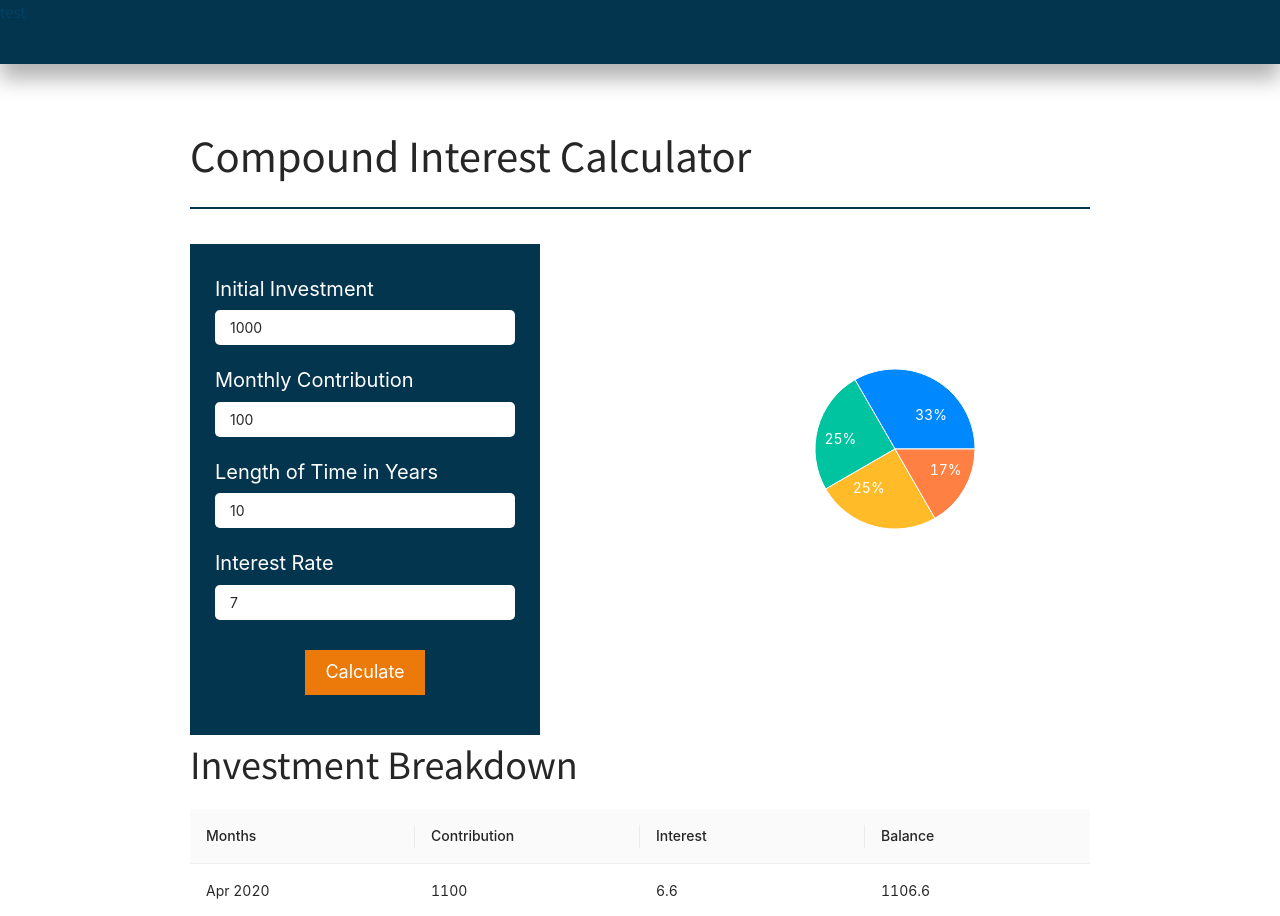
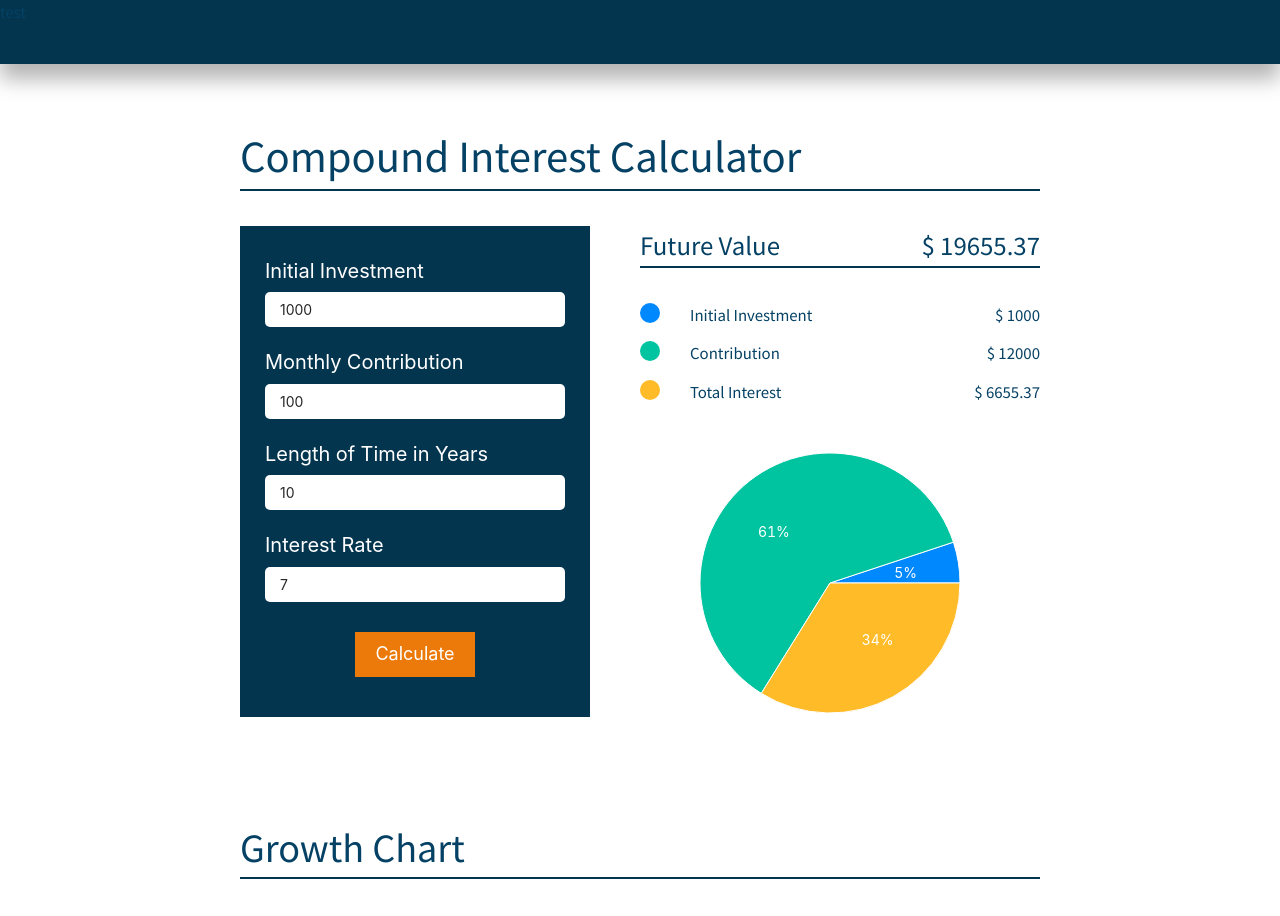
Before and after one commit to annsuparada/finance-calculator, a React (Create React App) app in the folder client/: page / in a window 1280 px wide. Shown: the top 916 px of the page. Built offline with nearby package versions, Linux system fonts and the light colour scheme.

Commit message:
desktop styling done

```diff
--- a/client/src/components/compoundInterest/CompoundChart.js
+++ b/client/src/components/compoundInterest/CompoundChart.js
@@ -5,7 +5,6 @@ import {
     LineChart, Line, XAxis, YAxis, CartesianGrid, Tooltip, Legend, ResponsiveContainer
 } from 'recharts';
 import './compoundChart.scss';
-import ComopundPieChart from './CompoundPieChart';
 
 const CompoundChart = (props) => {
     const data = [];
@@ -31,19 +30,17 @@ const CompoundChart = (props) => {
 
     return (
         <div>
-            {console.log(returnData)}
+            <h3>Growth Chart</h3>
+            <div className="line"></div>
             {returnData.length > 0 ?
                 <div className="chart-container">
                     {/* CompoundChart */}
                     {/* <div style={{ width: '100%', height: 400 }}>  */}
-                     {/* <ResponsiveContainer > */}
+                    {/* <ResponsiveContainer > */}
                     <LineChart
-                        width={500}
-                        height={300}
+                        width={800}
+                        height={500}
                         data={data}
-                    margin={{
-                        top: 5, right: 30, left: 20, bottom: 5,
-                    }}
                     >
                         <CartesianGrid strokeDasharray="3 3" />
                         <XAxis dataKey="name" />
@@ -55,12 +52,6 @@ const CompoundChart = (props) => {
                     </LineChart>
                     {/* </ResponsiveContainer> */}
                     {/* </div> */}
-                    <div className="right">
-                        <h4>Contribution: {totalData[0].totalContribution}</h4>
-                        <h4>Interest: {totalData[0].totalInterest}</h4>
-                        <h4>Balance: {totalData[0].totalBalance}</h4>
-                    </div>
-
                 </div>
                 : null
             }
--- a/client/src/components/compoundInterest/CompoundPage.js
+++ b/client/src/components/compoundInterest/CompoundPage.js
@@ -15,7 +15,7 @@ const CompoundPage = () => {
                 <CompoundForm />
                 <CompoundPieChart />
             </div>
-            {/* <CompoundChart /> */}
+            <CompoundChart />
             <CompoundTable />
         </div>
     );
--- a/client/src/components/compoundInterest/CompoundPieChart.js
+++ b/client/src/components/compoundInterest/CompoundPieChart.js
@@ -1,19 +1,10 @@
-import React, { PureComponent } from 'react';
+import React, { useEffect } from 'react';
 import { connect } from "react-redux";
 import { withRouter } from "react-router-dom";
 import { compoundCalculator } from '../../store/actions/index';
-
-
 import {
-  PieChart, Pie, Sector, Cell,
+  PieChart, Pie, Sector, Cell
 } from 'recharts';
-
-const data = [
-  { name: 'Group A', value: 400 },
-  { name: 'Group B', value: 300 },
-  { name: 'Group C', value: 300 },
-  { name: 'Group D', value: 200 },
-];
 
 const COLORS = ['#0088FE', '#00C49F', '#FFBB28', '#FF8042'];
 
@@ -21,7 +12,7 @@ const RADIAN = Math.PI / 180;
 const renderCustomizedLabel = ({
   cx, cy, midAngle, innerRadius, outerRadius, percent, index,
 }) => {
-   const radius = innerRadius + (outerRadius - innerRadius) * 0.5;
+  const radius = innerRadius + (outerRadius - innerRadius) * 0.5;
   const x = cx + radius * Math.cos(-midAngle * RADIAN);
   const y = cy + radius * Math.sin(-midAngle * RADIAN);
 
@@ -32,20 +23,75 @@ const renderCustomizedLabel = ({
   );
 };
 
-class CompoundPieChart extends PureComponent {
-  static jsfiddleUrl = 'https://jsfiddle.net/alidingling/c9pL8k61/';
 
-  render() {
-    return (
+//get initial investment from state
+//get contribution from returnData - init
+//get total interest from return data
+// get future value from return date
+
+const CompoundPieChart = (props) => {
+  let initialInvestment = props.compound.initialInvestment;
+  let contribution = 0 - initialInvestment;
+  let futureValue = 0;
+  let totalInterest = 0;
+
+  // initialInvestment = props.compound.initialInvestment;
+  const returnData = props.interestReturn;
+
+  for (let i = 0; i < returnData.length; i++) {
+    if (i === returnData.length - 1) {
+      contribution += returnData[i].totalContribution
+      totalInterest += returnData[i].totalInterest
+      futureValue += returnData[i].totalBalance
+    }
+  }
+  const data = [
+    { name: 'Inital Investment', value: initialInvestment },
+    { name: 'Contribution', value: contribution },
+    { name: 'Total Interest', value: totalInterest },
+  ];
+
+  return (
+    <div>
+      {/* {console.log('test', initialInvestment, contribution, futureValue, totalInterest)} */}
+      <div className="text">
+        <h4>Future Value</h4>
+        <h4>$ {futureValue}</h4>
+      </div>
+      <div className="line"></div>
+
+      <div className="text">
+        <div className="left-side-list">
+          <div className="init-bullet"></div>
+          <p>Initial Investment </p>
+        </div>
+        <p>$ {initialInvestment}</p>
+      </div>
+
+      <div className="text">
+        <div className="left-side-list">
+          <div className="contrib-bullet"></div>
+          <p>Contribution</p>
+        </div>
+        <p>$ {contribution}</p>
+      </div>
+
+      <div className="text">
+        <div className="left-side-list">
+          <div className="interest-bullet"></div>
+          <p>Total Interest</p>
+        </div>
+        <p>$ {totalInterest}</p>
+      </div>
+
       <PieChart width={400} height={400}>
-        {console.log('compound ===>',this.props.compound)}
         <Pie
           data={data}
-          cx={200}
-          cy={200}
+          cx={185}
+          cy={160}
           labelLine={false}
           label={renderCustomizedLabel}
-          outerRadius={80}
+          outerRadius={130}
           fill="#8884d8"
           dataKey="value"
         >
@@ -54,8 +100,8 @@ class CompoundPieChart extends PureComponent {
           }
         </Pie>
       </PieChart>
-    );
-  }
+    </div>
+  );
 }
 
 const mapStateToprops = state => ({
@@ -64,7 +110,7 @@ const mapStateToprops = state => ({
 })
 export default withRouter(
   connect(
-      mapStateToprops,
-      { compoundCalculator }
+    mapStateToprops,
+    { compoundCalculator }
   )(CompoundPieChart)
 )
--- a/client/src/components/compoundInterest/CompoundTable.js
+++ b/client/src/components/compoundInterest/CompoundTable.js
@@ -53,6 +53,7 @@ const CompoundTable = (props) => {
             {returnData.length > 0 ?
                 <>
                     <h3>Investment Breakdown</h3>
+                    <div className="line"></div>
                     <Table
                         columns={columns}
                         dataSource={data}
--- a/client/src/components/compoundInterest/compoundChart.scss
+++ b/client/src/components/compoundInterest/compoundChart.scss
@@ -1,26 +1,5 @@
-@import '../../styles/variable';
+@import "../../styles/variable";
 
-// .chart-container{
-//     width: 100%;
-//     display: flex;
-//     justify-content: left;
-//     flex-direction: row;
-//     margin-top: 3%;
-
-
-//     .recharts-wrapper{
-//         width: 100%;
-//     }
-//     .right{
-//         width: 100%;
-//         border: 1px solid black;
-//     }
-//     @media #{($desktop)} {
-//         flex-direction: column-reverse;
-//         justify-content: center;
-
-//         .recharts-wrapper{
-//         // display: none;
-//         }
-//     }
-// }
+.chart-container {
+    margin-bottom: 60px;
+}
--- a/client/src/components/compoundInterest/compoundPage.scss
+++ b/client/src/components/compoundInterest/compoundPage.scss
@@ -1,12 +1,46 @@
 @import '../../styles/variable';
 
 .compound-container {
-    // width: 1000px;
-
-    // display: flex;
-    // align-items: center;
-    // justify-content: center;
-    // flex-direction: column;
+    h2 {
+        margin-bottom: 2px;
+        color: $light-blue;
+    }
+    h4 {
+        margin-bottom: 2px;
+        color: $light-blue;
+    }
+    h3 {
+        margin-bottom: 2px;
+        color: $light-blue;
+    }
+    .text {
+        display: flex;
+        justify-content: space-between;
+    }
+    .init-bullet {
+        width: 20px;
+        height: 20px;
+        border-radius: 50%;;
+        background-color: #0088FE;
+    }
+    .contrib-bullet {
+        width: 20px;
+        height: 20px;
+        border-radius: 50%;;
+        background-color: #00C49F;
+    }
+    .interest-bullet {
+        width: 20px;
+        height: 20px;
+        border-radius: 50%;;
+        background-color: #FFBB28;
+    }
+    .left-side-list {
+        display: flex;
+    }
+    p {
+        margin-left: 30px;
+    }
     .display-form {
         display: flex;;
     }
--- a/client/src/store/reducers/compoundInterestReducer.js
+++ b/client/src/store/reducers/compoundInterestReducer.js
@@ -11,7 +11,6 @@ export const initialState = {
             interestRate: 7,
         },
     interestReturn: []
-
 }
 
 export const compoundInterestReducer = (state = initialState, action) => {
--- a/client/src/styles/global.scss
+++ b/client/src/styles/global.scss
@@ -6,15 +6,11 @@ html {
 }
 
 body {
-	// font-family: 'Mada';
-	// button:focus {
-	// 	outline: none;
-	// }
 	padding-top: 64px;
 	background-color: $background-color;
 }
 .main-container {
-	max-width: 900px;
+	max-width: 800px;
 	margin: 0 auto;
 	// border: 1px solid black;
 	padding: 60px 0 60px 0;
```
